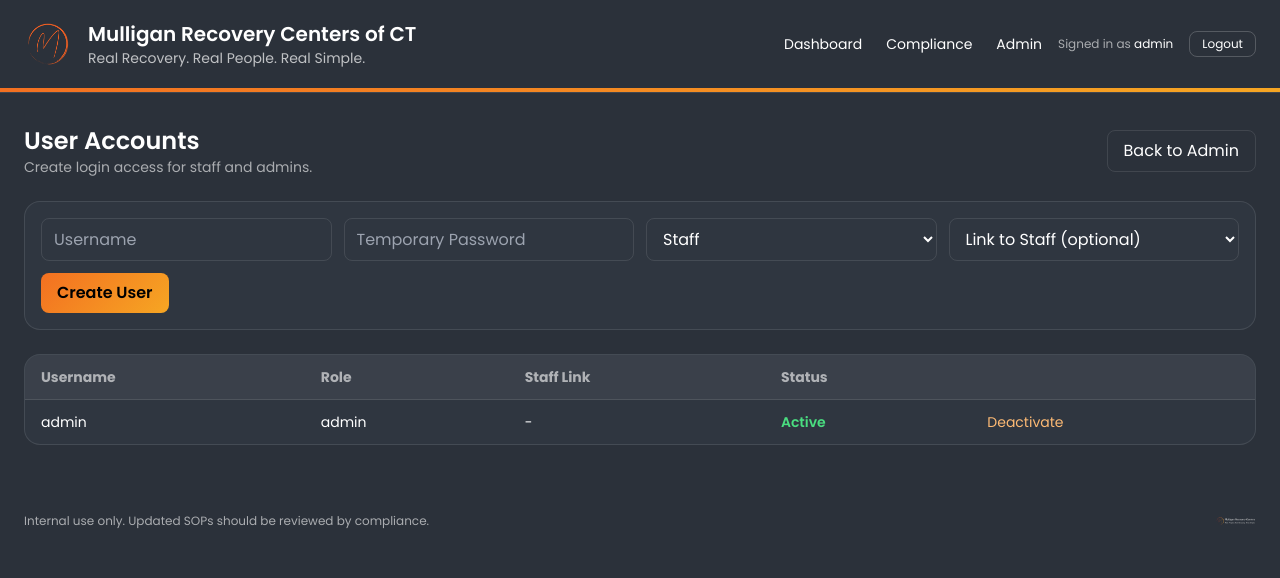
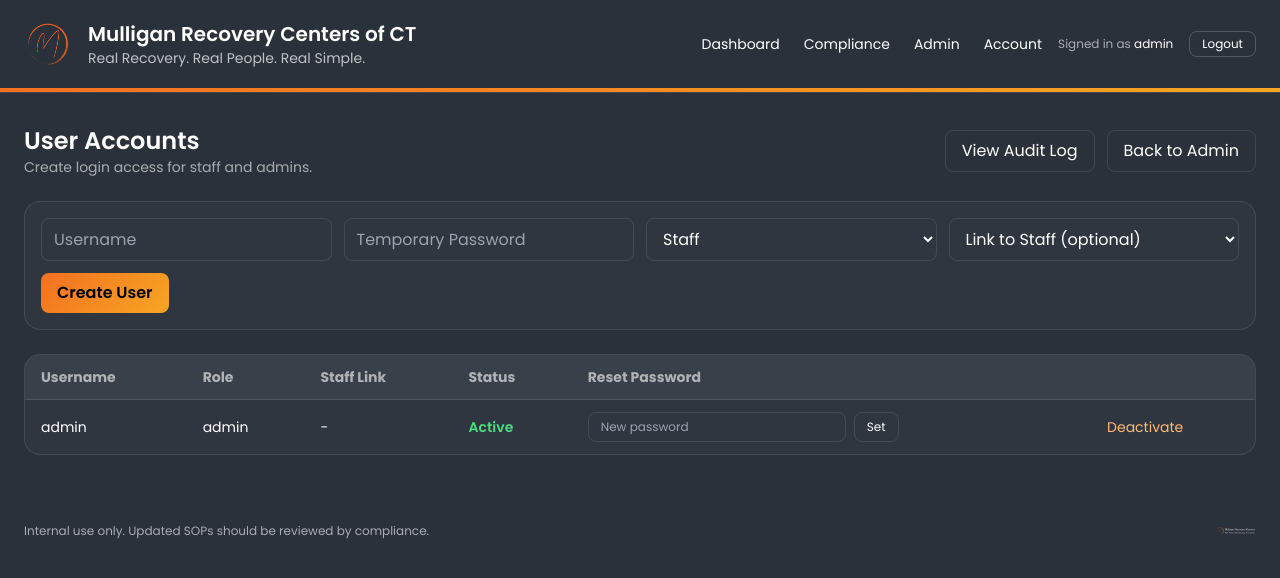
Before and after one commit to MaxMRC-CT/mrc-sop-app, a FastAPI app: page /admin/users in a window 1280 px wide. Shown: the top 578 px of the page. Run offline with FastAPI, Linux system fonts and the light colour scheme; the visitor is signed in with stand-in values (Sample User, id 1); data comes from the database, SQL or seed files in the repository; data that the repository does not hold is empty; parts of the project's set-up code (start-up, migrations or seed data) failed here and were passed over; some libraries are stand-ins or nearby versions.

Commit message:
Add account password change and audit log

```diff
--- a/app/main.py
+++ b/app/main.py
@@ -14,7 +14,7 @@ from pathlib import Path
 
 from .db import get_connection, init_db
 from .seed import import_sops
-from .auth import authenticate, ensure_default_admin, get_current_user, require_admin, require_login, create_password_hash
+from .auth import authenticate, ensure_default_admin, get_current_user, require_admin, require_login, create_password_hash, verify_password
 
 BASE_DIR = Path(__file__).resolve().parent.parent
 TEMPLATES_DIR = BASE_DIR / "templates"
@@ -47,7 +47,7 @@ def _redirect_login() -> RedirectResponse:
     return RedirectResponse(url="/login", status_code=302)
 
 
-def _log_action(actor_id: Optional[int], action: str, entity_type: str, entity_id: Optional[int], details: str | None = None) -> None:
+def _log_action(actor_id: Optional[int], action: str, entity_type: str, entity_id: Optional[int], details: Optional[str] = None) -> None:
     conn = get_connection()
     cur = conn.cursor()
     cur.execute(
@@ -58,7 +58,7 @@ def _log_action(actor_id: Optional[int], action: str, entity_type: str, entity_i
     conn.close()
 
 
-def _client_info(request: Request) -> tuple[str | None, str | None]:
+def _client_info(request: Request) -> tuple[Optional[str], Optional[str]]:
     ip = request.client.host if request.client else None
     agent = request.headers.get("user-agent")
     return ip, agent
@@ -99,6 +99,44 @@ def login_action(request: Request, username: str = Form(...), password: str = Fo
 def logout(request: Request):
     request.session.clear()
     return RedirectResponse(url="/login", status_code=303)
+
+
+@app.get("/account")
+def account_page(request: Request):
+    user = get_current_user(request)
+    if not user:
+        return _redirect_login()
+    return _template("account.html", request, {"request": request, "error": None, "message": None})
+
+
+@app.post("/account")
+def account_update(
+    request: Request,
+    current_password: str = Form(...),
+    new_password: str = Form(...),
+    confirm_password: str = Form(...),
+):
+    user = get_current_user(request)
+    if not user:
+        return _redirect_login()
+
+    if new_password != confirm_password:
+        return _template("account.html", request, {"request": request, "error": "Passwords do not match", "message": None})
+
+    conn = get_connection()
+    cur = conn.cursor()
+    row = cur.execute("SELECT password_hash FROM users WHERE id = ?", (user.id,)).fetchone()
+    if not row or not verify_password(current_password, row["password_hash"]):
+        conn.close()
+        return _template("account.html", request, {"request": request, "error": "Current password is incorrect", "message": None})
+
+    cur.execute("UPDATE users SET password_hash = ? WHERE id = ?", (create_password_hash(new_password), user.id))
+    conn.commit()
+    conn.close()
+
+    _log_action(user.id, "password_change", "user", user.id, "self-service")
+
+    return _template("account.html", request, {"request": request, "error": None, "message": "Password updated."})
 
 
 @app.get("/")
@@ -524,6 +562,24 @@ def admin_users_toggle(request: Request, user_id: int):
     return RedirectResponse(url="/admin/users", status_code=303)
 
 
+@app.post("/admin/users/{user_id}/password")
+def admin_users_password(request: Request, user_id: int, new_password: str = Form(...)):
+    try:
+        user = require_admin(request)
+    except PermissionError:
+        return _redirect_login()
+
+    conn = get_connection()
+    cur = conn.cursor()
+    cur.execute("UPDATE users SET password_hash = ? WHERE id = ?", (create_password_hash(new_password), user_id))
+    conn.commit()
+    conn.close()
+
+    _log_action(user.id, "password_reset", "user", user_id, "admin reset")
+
+    return RedirectResponse(url="/admin/users", status_code=303)
+
+
 @app.get("/admin/evidence/sop/{sop_id}")
 def admin_evidence(request: Request, sop_id: int):
     try:
@@ -559,6 +615,30 @@ def admin_evidence(request: Request, sop_id: int):
         request,
         {"request": request, "sop": sop, "versions": versions, "acknowledgments": acknowledgments},
     )
+
+
+@app.get("/admin/audit")
+def admin_audit(request: Request):
+    try:
+        require_admin(request)
+    except PermissionError:
+        return _redirect_login()
+
+    conn = get_connection()
+    cur = conn.cursor()
+    logs = cur.execute(
+        """
+        SELECT audit_log.created_at, audit_log.action, audit_log.entity_type, audit_log.entity_id,
+               audit_log.details, users.username
+        FROM audit_log
+        LEFT JOIN users ON users.id = audit_log.actor_user_id
+        ORDER BY audit_log.created_at DESC
+        LIMIT 200
+        """
+    ).fetchall()
+    conn.close()
+
+    return _template("audit_log.html", request, {"request": request, "logs": logs})
 
 
 @app.get("/admin/export/acknowledgments.csv")
--- a/templates/admin_list.html
+++ b/templates/admin_list.html
@@ -10,6 +10,7 @@
       <a class="mrc-gradient text-black rounded-lg px-4 py-2 font-semibold" href="/admin/new">Add SOP</a>
       <a class="border border-white/10 rounded-lg px-4 py-2 hover:bg-white/5" href="/admin/staff">Manage Staff</a>
       <a class="border border-white/10 rounded-lg px-4 py-2 hover:bg-white/5" href="/admin/users">Manage Users</a>
+      <a class="border border-white/10 rounded-lg px-4 py-2 hover:bg-white/5" href="/admin/audit">Audit Log</a>
     </div>
   </div>
 
--- a/templates/admin_users.html
+++ b/templates/admin_users.html
@@ -6,7 +6,10 @@
       <h1 class="text-2xl font-semibold">User Accounts</h1>
       <p class="text-sm text-white/60">Create login access for staff and admins.</p>
     </div>
-    <a class="border border-white/10 rounded-lg px-4 py-2 hover:bg-white/5" href="/admin">Back to Admin</a>
+    <div class="flex flex-wrap gap-3">
+      <a class="border border-white/10 rounded-lg px-4 py-2 hover:bg-white/5" href="/admin/audit">View Audit Log</a>
+      <a class="border border-white/10 rounded-lg px-4 py-2 hover:bg-white/5" href="/admin">Back to Admin</a>
+    </div>
   </div>
 
   <form method="post" action="/admin/users/new" class="bg-[#2f3640] border border-white/10 rounded-2xl p-4 grid grid-cols-1 md:grid-cols-4 gap-3">
@@ -33,6 +36,7 @@
           <th class="text-left px-4 py-3">Role</th>
           <th class="text-left px-4 py-3">Staff Link</th>
           <th class="text-left px-4 py-3">Status</th>
+          <th class="text-left px-4 py-3">Reset Password</th>
           <th class="text-left px-4 py-3"></th>
         </tr>
       </thead>
@@ -50,6 +54,12 @@
             {% endif %}
           </td>
           <td class="px-4 py-3">
+            <form method="post" action="/admin/users/{{ u.id }}/password" class="flex flex-col sm:flex-row gap-2">
+              <input type="password" name="new_password" placeholder="New password" required class="bg-transparent border border-white/10 rounded-lg px-3 py-1.5 text-xs" />
+              <button class="border border-white/10 rounded-lg px-3 py-1.5 text-xs hover:bg-white/5" type="submit">Set</button>
+            </form>
+          </td>
+          <td class="px-4 py-3">
             <form method="post" action="/admin/users/{{ u.id }}/toggle">
               <button class="text-orange-300 hover:underline" type="submit">
                 {% if u.active == 1 %}Deactivate{% else %}Activate{% endif %}
--- a/templates/base.html
+++ b/templates/base.html
@@ -46,6 +46,7 @@
         <a href="/" class="hover:text-orange-300">Dashboard</a>
         <a href="/compliance" class="hover:text-orange-300">Compliance</a>
         <a href="/admin" class="hover:text-orange-300">Admin</a>
+        <a href="/account" class="hover:text-orange-300">Account</a>
       </nav>
       {% if current_user %}
       <div class="text-xs text-white/60">Signed in as <span class="text-white">{{ current_user.username }}</span></div>
```
Also changed, not shown: templates/account.html (added, +25 -0 lines), templates/audit_log.html (added, +37 -0 lines).
